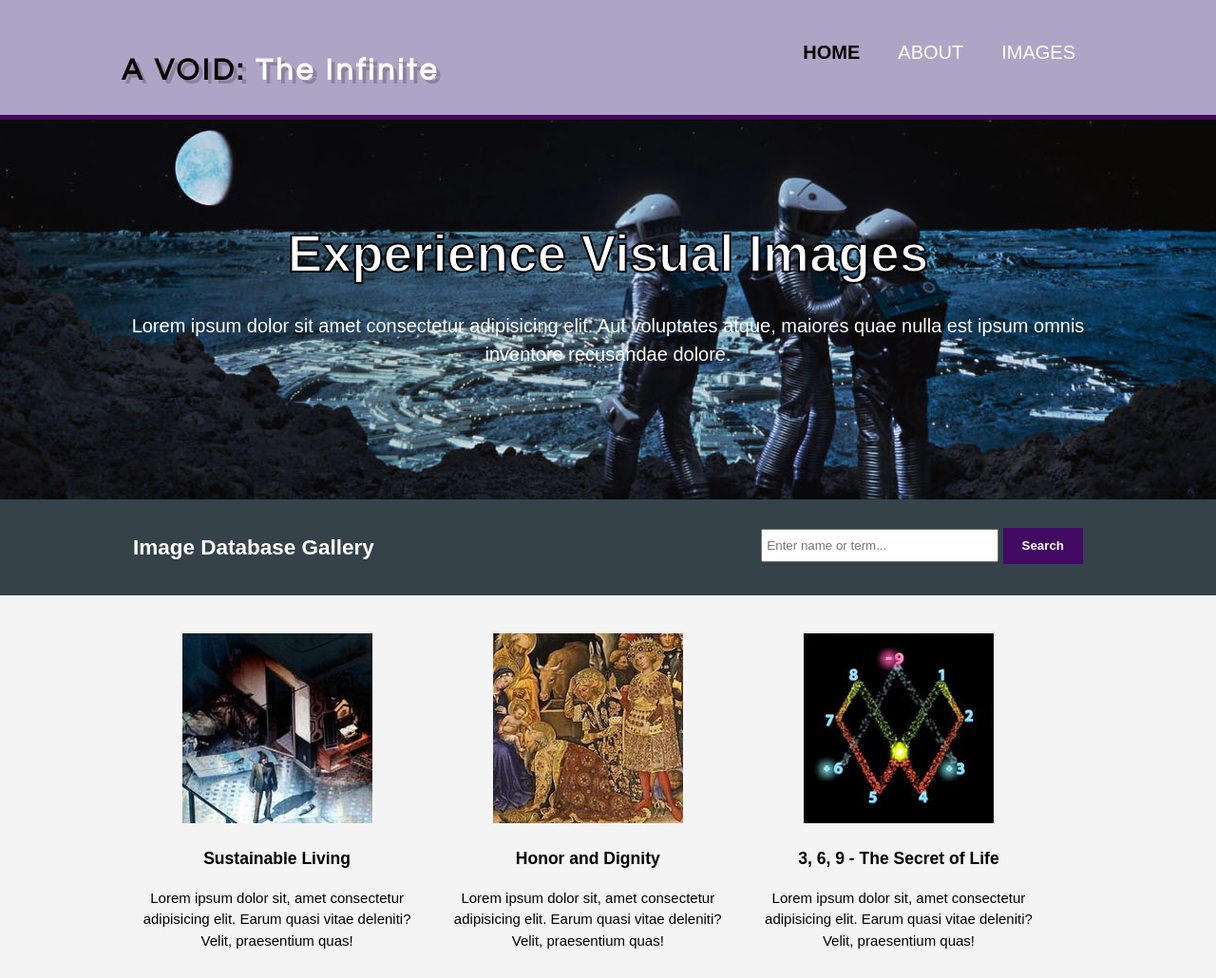
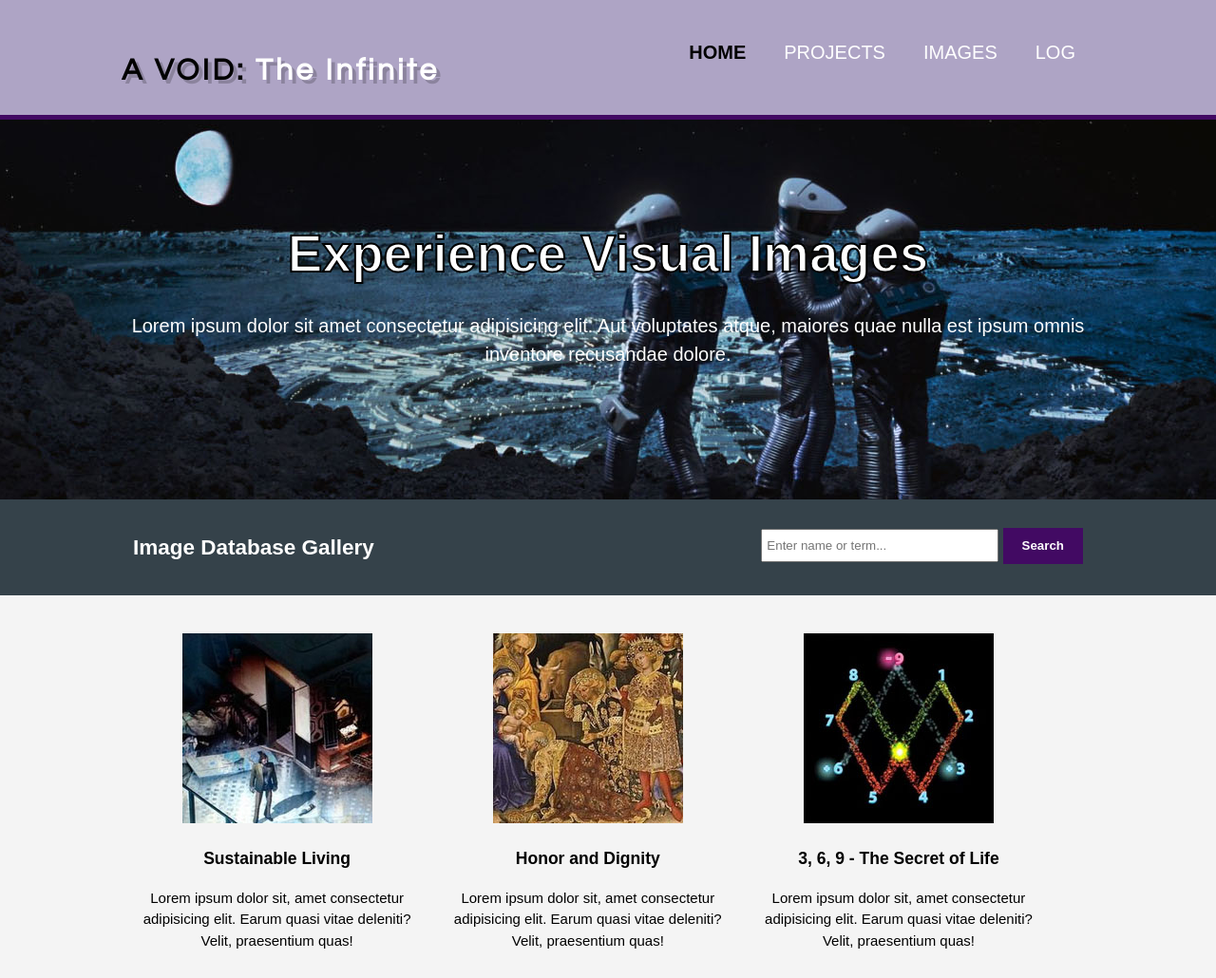
Before and after one commit to evolv9/A-Void--The-Infinite, a plain HTML site: page index.html in a window 1280 px wide. Shown: the top 1030 px of the page at 95% size. Drawn offline with Linux system fonts and the light colour scheme.

Commit message:
Projects, Log

```diff
--- a/index.html
+++ b/index.html
@@ -17,9 +17,10 @@
                 </div>
                 <nav>
                     <ul>
-                        <li class="current"><a href="index.html">Home</a></li>
-                        <li><a href="about.html">About</a></li>
+                        <li class="current"><a href="https://www.evolv9.com">Home</a></li>
+                        <li><a href="index.html">Projects</a></li>
                         <li><a href="images.html">Images</a></li>
+                        <li><a href="log.html">Log</a></li>
                     </ul>
                 </nav>
             </div>
```
